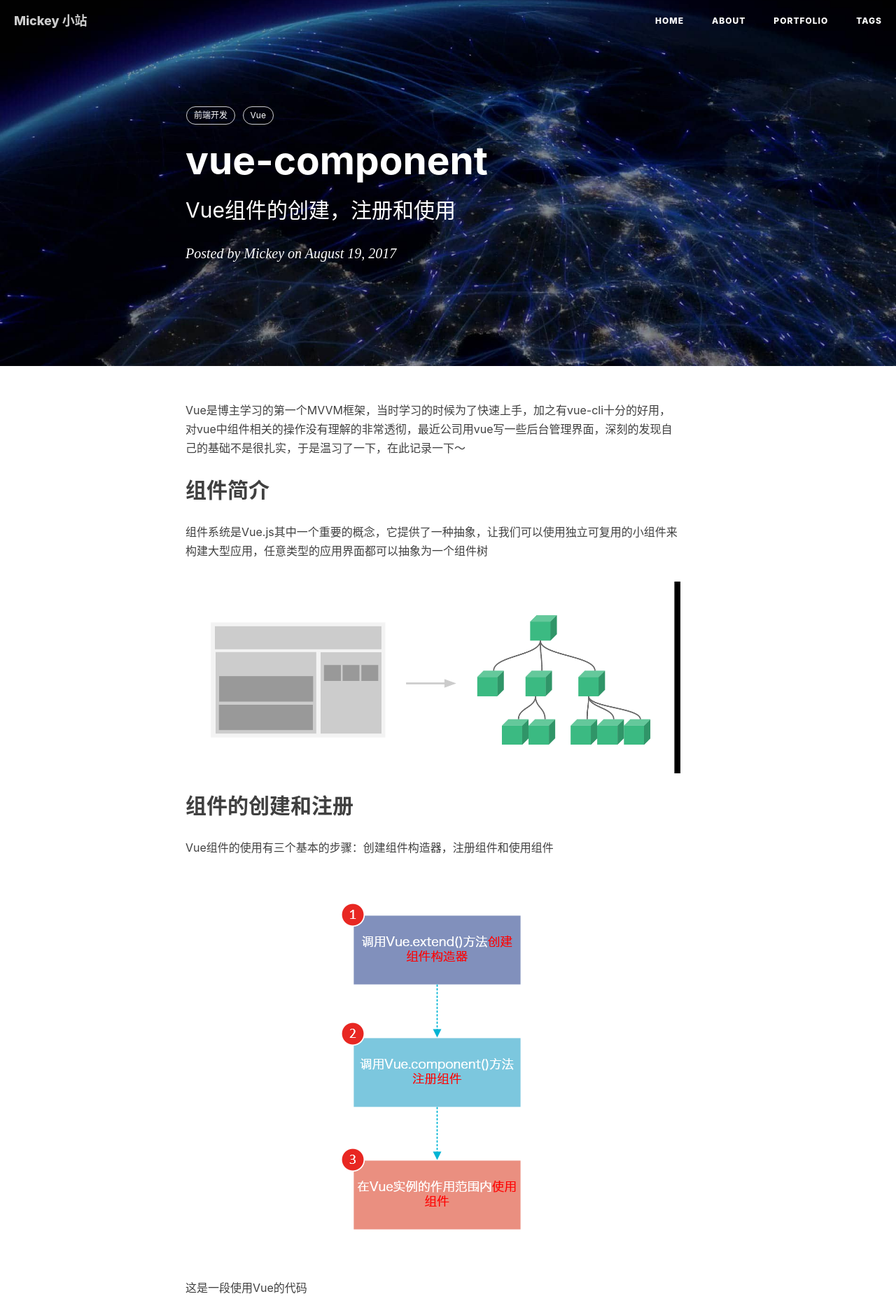
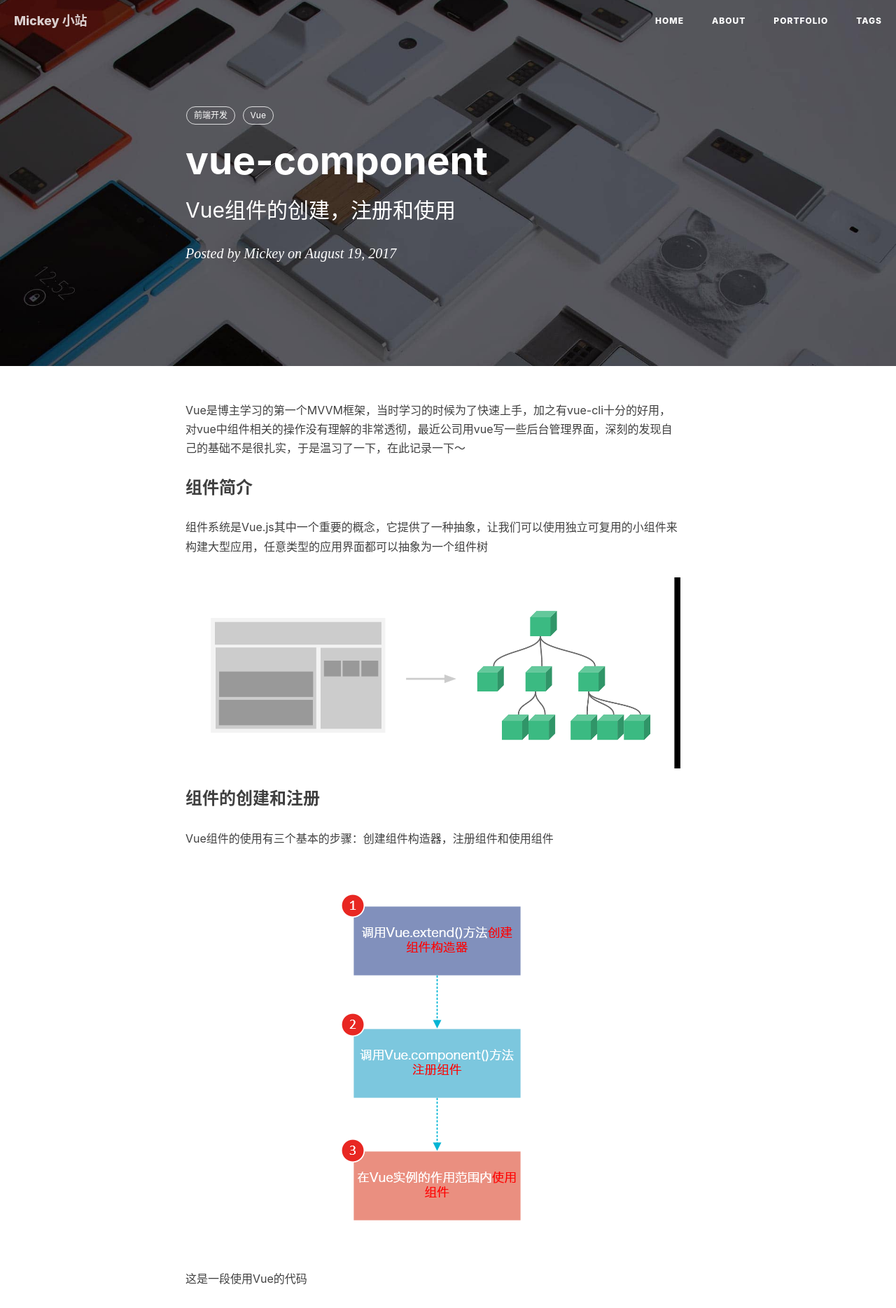
Before and after one commit to mickey0524/mickey0524.github.io, a Jekyll site: the page built from _posts/2017-08-19-vue-component.md, in a window 1280 px wide. Shown: the top 1869 px of the page at 70% size. Built offline with Jekyll 4.4.1, drawn with Linux system fonts in a browser that asks for light colours; nearby versions of some CDN libraries; comment, search, counter and statistics services are not loaded.

Commit message:
fix(style): 修复vue-componen的样式

```diff
--- a/_posts/2017-08-19-vue-component.md
+++ b/_posts/2017-08-19-vue-component.md
@@ -4,7 +4,7 @@
 subtitle:   "Vue组件的创建，注册和使用"
 date:       2017-08-19 18:30:00
 author:     "Mickey"
-header-img: "img/post-bg-os-metro.jpg"
+header-img: "img/post-bg-js-module.jpg"
 tags:
     - 前端开发
     - Vue
@@ -12,13 +12,13 @@
 
 Vue是博主学习的第一个MVVM框架，当时学习的时候为了快速上手，加之有vue-cli十分的好用，对vue中组件相关的操作没有理解的非常透彻，最近公司用vue写一些后台管理界面，深刻的发现自己的基础不是很扎实，于是温习了一下，在此记录一下～
 
-## 组件简介
+<h3>组件简介</h3>
 
 组件系统是Vue.js其中一个重要的概念，它提供了一种抽象，让我们可以使用独立可复用的小组件来构建大型应用，任意类型的应用界面都可以抽象为一个组件树
 
 ![component](/img/in-post/post-vue-component/1.png)
 
-## 组件的创建和注册
+<h3>组件的创建和注册</h3>
 
 Vue组件的使用有三个基本的步骤：创建组件构造器，注册组件和使用组件
 
@@ -64,7 +64,7 @@
 
 4. 组件应该挂载到某个Vue实例下，否则它不会生效。
 
-## 单页Vue应用和多页Vue应用的区别
+<h3>单页Vue应用和多页Vue应用的区别</h3>
 
 单页的话，非常easy，首先，有vue-cli的存在，使用vue-cli初始化的项目，通过App.vue和main.js已经把组件App挂载到了全局的#app元素下，基本上只用去写相应的.vue组件就好，单页的.vue组件由template，script，style三部分组成，直接export default {}就行，十分easy，再次膜拜yyx大大。
 
```
